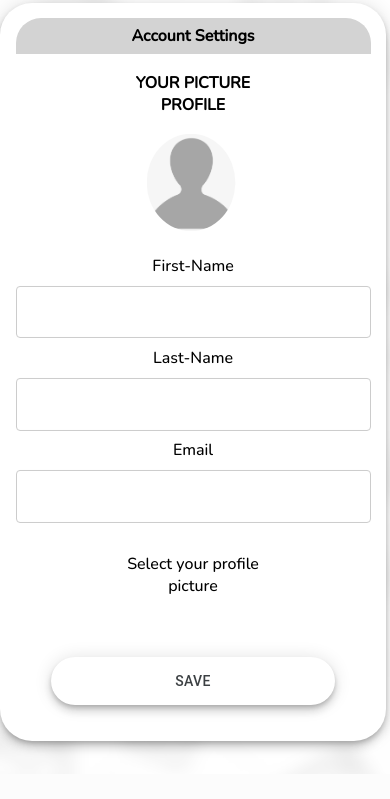
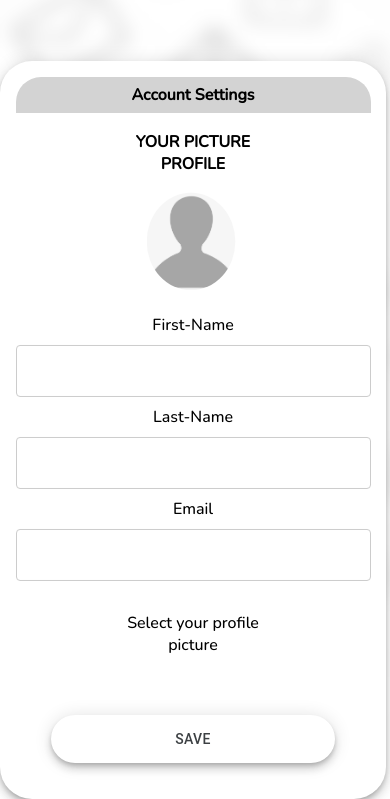
Before and after one commit to vitalie7bocicov/empub, a PHP site: page /pages/accountSettings.html in a window 390 px wide; the page is wider, and only the part inside the window is pictured. Shown: the part 70-869 px from the top of that part. Before the commit the page ends 839 px from the top of that part, so only its background shows below. Run offline with PHP 8.4, Linux system fonts and the light colour scheme.

Commit message:
bug fixed

```diff
--- a/EMPub/styles/accountSettings.css
+++ b/EMPub/styles/accountSettings.css
@@ -120,7 +120,7 @@ input[type="file"] {
 
 }
 
-@media only screen and (max-width: 850px) {
+@media only screen and (max-width: 768px) {
 
 	 header{
 	   z-index:1;
@@ -146,7 +146,7 @@ input[type="file"] {
       rgba(0, 0, 0, 0.14) 0 6px 10px 0, rgba(0, 0, 0, 0.12) 0 1px 18px 0;
     box-sizing: border-box;
     padding: 4%;
-    margin-top: 5%;
+    margin-top: 35%;
 
   }
 
@@ -211,3 +211,9 @@ input[type="file"] {
 
 
 }
+
+@media only screen and (max-width: 480px){
+	.center{
+	margin-top: 20%;
+	}
+}
```
